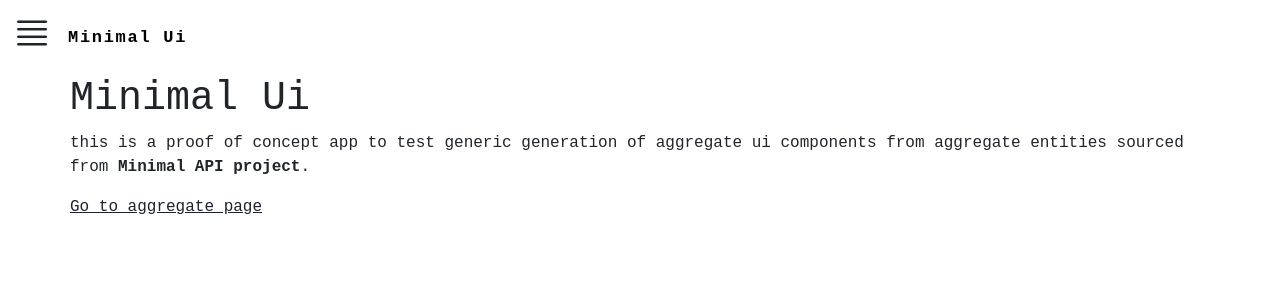
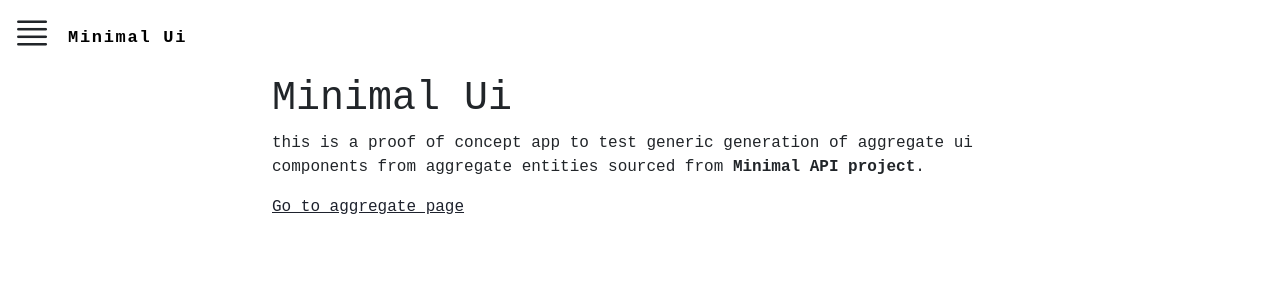
Before and after one commit to awelwin/MinimalUi, an Angular app: page /about in a window 1280 px wide. Shown: the top 300 px of the page. Built offline with nearby package versions, Linux system fonts and the light colour scheme.

Commit message:
modified about page style

```diff
--- a/src/app/components/about/about.component.html
+++ b/src/app/components/about/about.component.html
@@ -1,7 +1,15 @@
-<h1>Minimal Ui</h1>
-<p>this is a proof of concept app to test generic generation of aggregate ui components from aggregate entities sourced
-    from <strong>Minimal API project</strong>.</p>
-
-<p>
-    <a routerLink="/aggregate"> Go to aggregate page </a>
-</p>
+<div class="container">
+    <div class="row">
+        <div class="col"></div>
+        <div class="col-8">
+            <h1>Minimal Ui</h1>
+            <p>this is a proof of concept app to test generic generation of aggregate ui components from aggregate
+                entities
+                sourced
+                from <strong>Minimal API project</strong>.</p>
+            <p>
+                <a routerLink="/aggregate"> Go to aggregate page </a>
+            </p>
+        </div>
+        <div class="col"></div>
+    </div>
```
